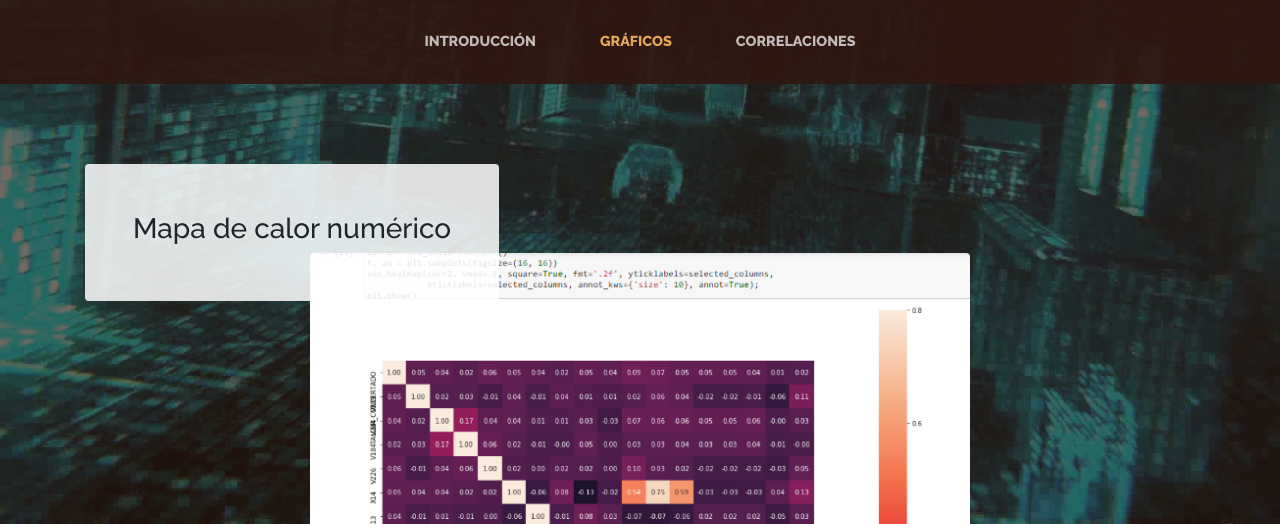
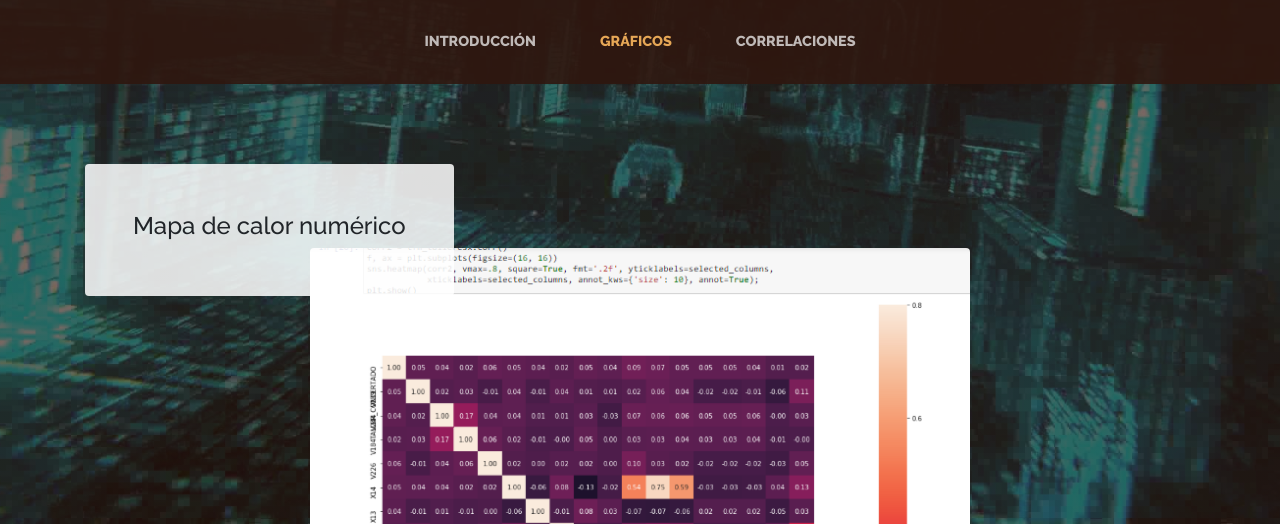
Before and after one commit to gabenrrod/ejemplo-pag-web, a website: page store.html in a window 1280 px wide. Shown: the part 276-800 px from the top of the page. Drawn offline with Linux system fonts and the light colour scheme.

Commit message:
Update store.html

```diff
--- a/store.html
+++ b/store.html
@@ -59,7 +59,7 @@
           <div class="product-item-title d-flex">
             <div class="bg-faded p-5 d-flex mr-auto rounded">
               <h2 class="section-heading mb-0">
-                <H3 class="section-heading-lower">Mapa de calor numérico</H3>
+                <H4 class="section-heading-lower">Mapa de calor numérico</H4>
               </h2>
             </div>
           </div>
```
